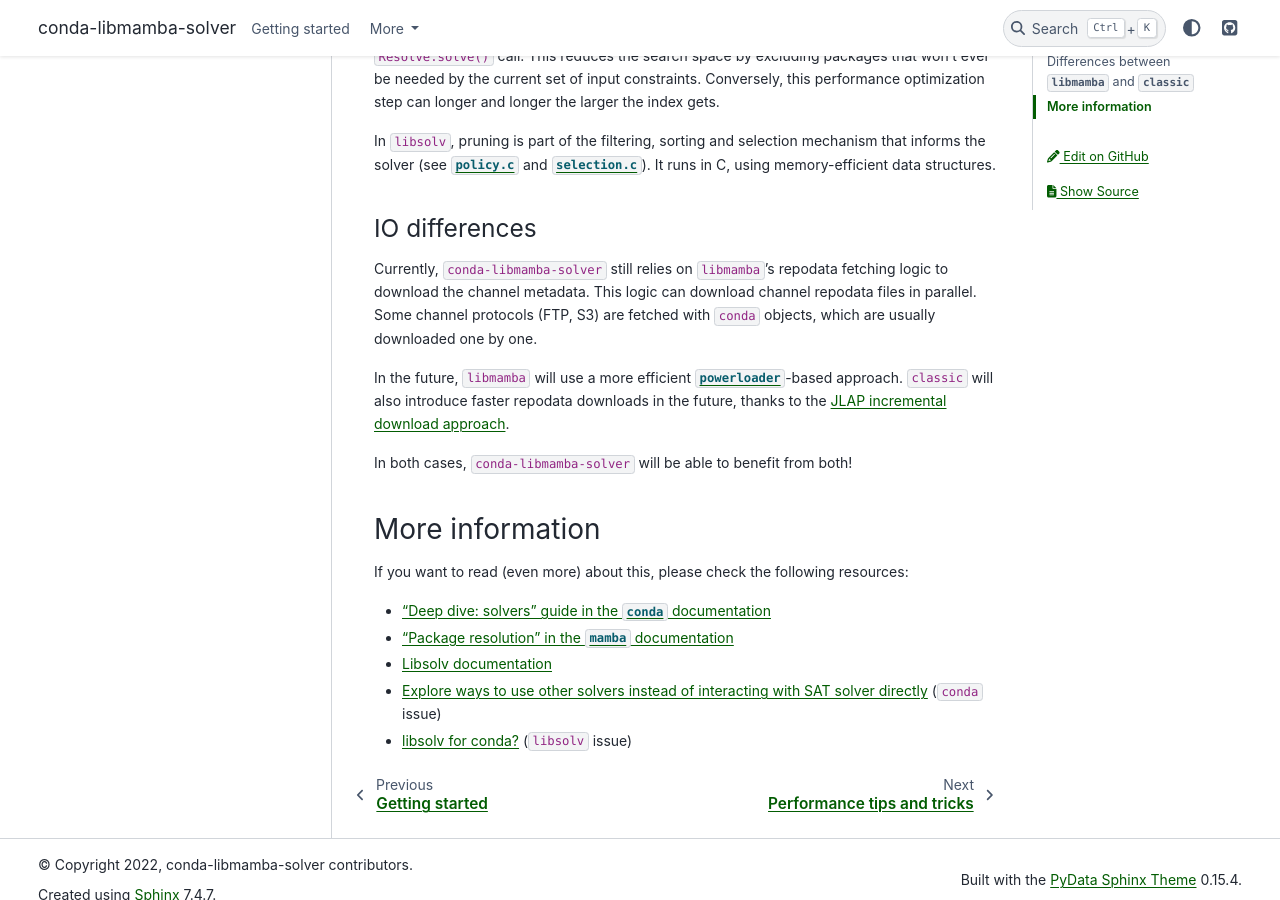
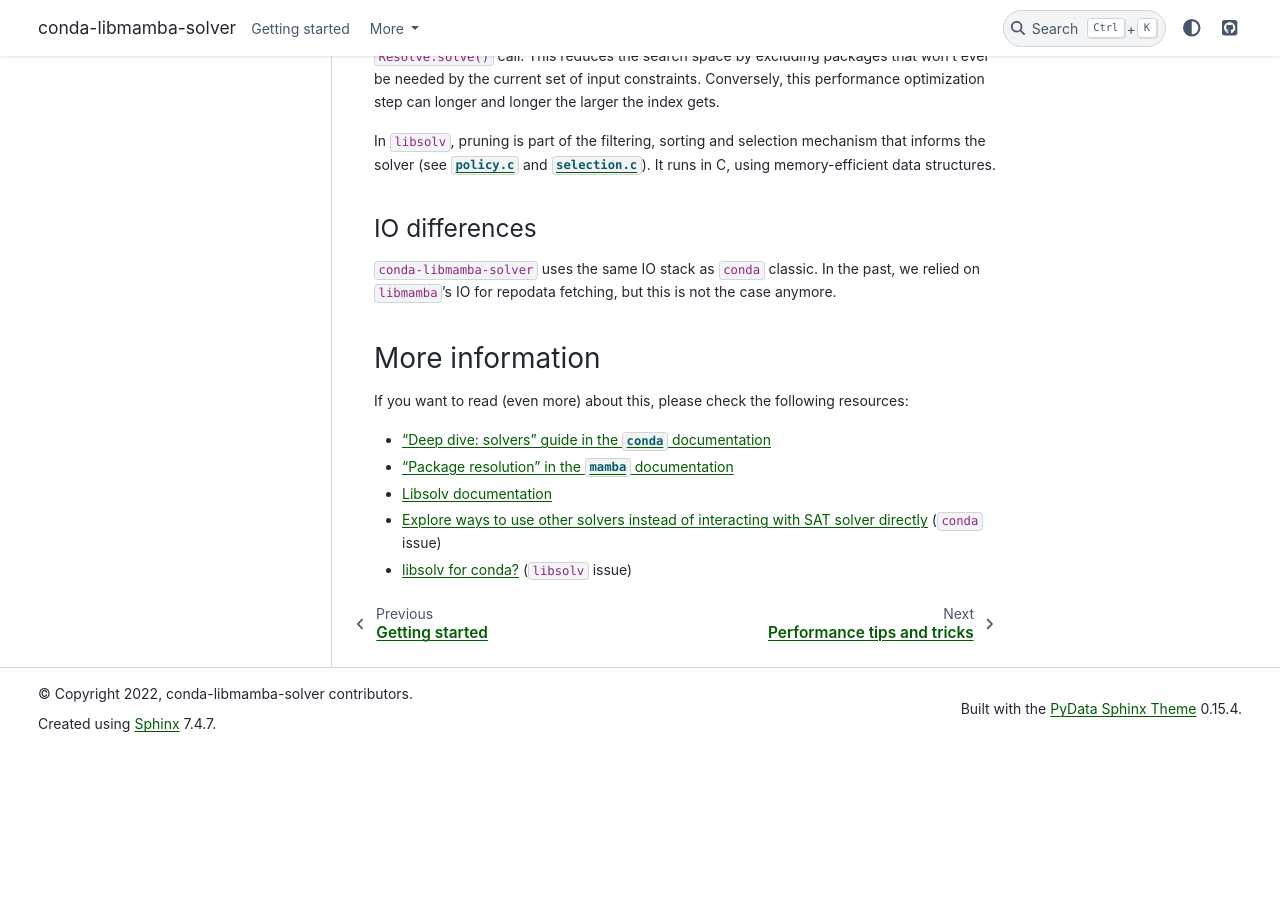
Before and after one commit to conda/conda-libmamba-solver, a Sphinx documentation site: the page built from docs/libmamba-vs-classic.md, in a window 1280 px wide and 900 px high, scrolled down 5520 px. Built offline with Sphinx 7.4.7 and the PyData theme 0.15.4, drawn with Linux system fonts in a browser that asks for light colours; after the commit the page ends 6270 px from its top, so only the background shows below that.

Commit message:
remove io differences from docs

```diff
--- a/docs/libmamba-vs-classic.md
+++ b/docs/libmamba-vs-classic.md
@@ -249,14 +249,7 @@
 
 ### IO differences
 
-Currently, `conda-libmamba-solver` still relies on `libmamba`'s repodata fetching logic to download the channel metadata.
-This logic can download channel repodata files in parallel.
-Some channel protocols (FTP, S3) are fetched with `conda` objects, which are usually downloaded one by one.
-
-In the future, `libmamba` will use a more efficient [`powerloader`][powerloader]-based approach.
-`classic` will also introduce faster repodata downloads in the future, thanks to the [JLAP incremental download approach][jlap].
-
-In both cases, `conda-libmamba-solver` will be able to benefit from both!
+`conda-libmamba-solver` uses the same IO stack as `conda` classic. In the past, we relied on `libmamba`'s IO for repodata fetching, but this is not the case anymore.
 
 ## More information
 
```
